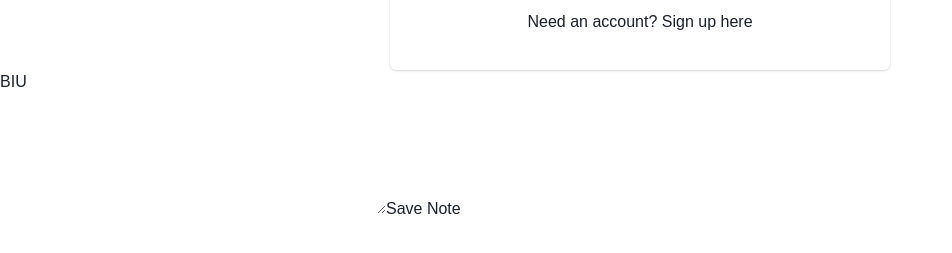
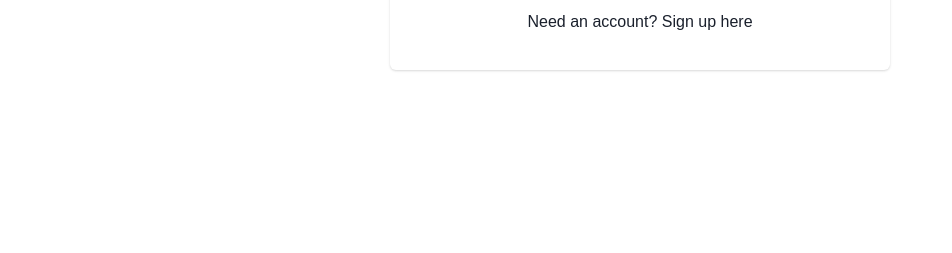
Before and after one commit to HR-Smoochum/HireMeow, a React app: page / in a window 1280 px wide. Shown: the part 309-562 px from the top of the page, without its empty margins (0-952 px from the left). Built offline with nearby package versions, Linux system fonts and the light colour scheme; no server answers; the HTML template or start-up script is replaced by a standard one.

Commit message:
update app file

```diff
--- a/client/src/components/App.jsx
+++ b/client/src/components/App.jsx
@@ -54,7 +54,6 @@ function App() {
           </Routes>
         </AuthProvider>
       </Router>
-      <NewNote />
     </ChakraProvider>
   );
 }
```
